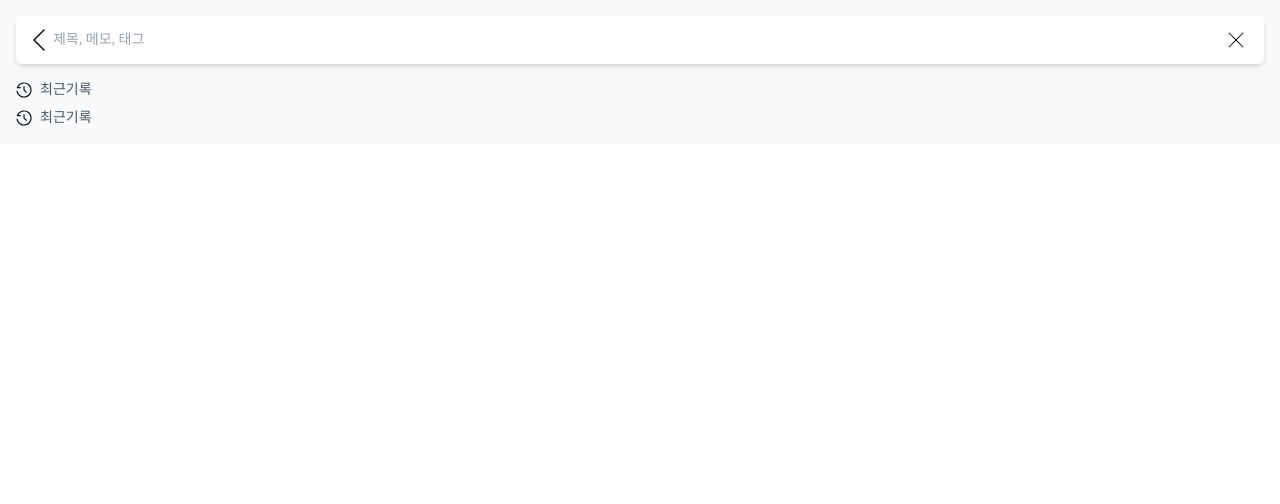
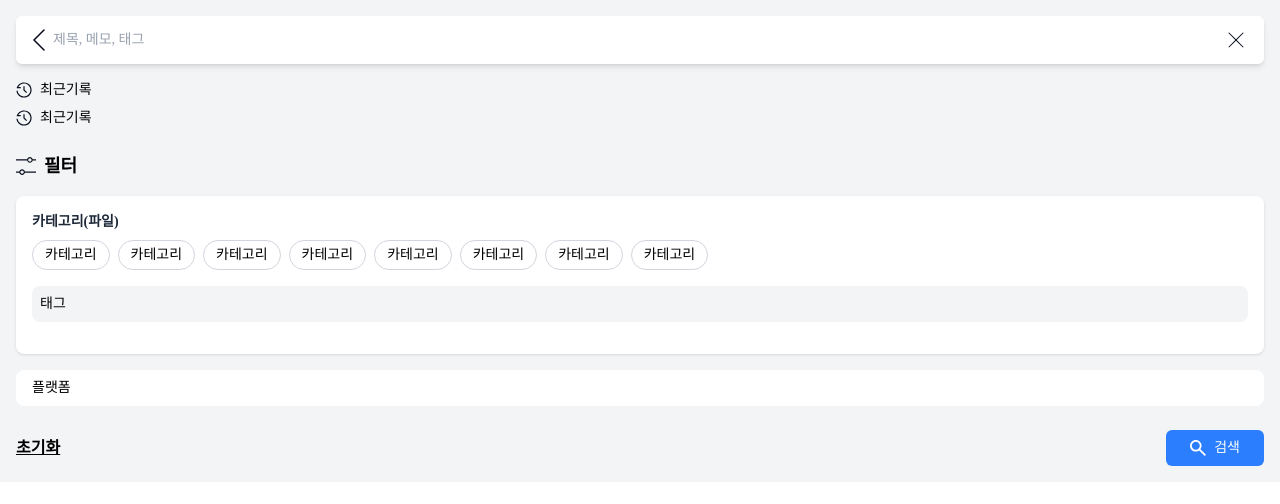
Before and after one commit to Leets-Official/BOOKMARK-FE, a React (Vite) app: page /search in a window 1280 px wide. Shown: the top 504 px of the page. Built offline with nearby package versions, Linux system fonts and the light colour scheme.

Commit message:
feat: 필터, 플랫폼, 하단 바 구현

```diff
--- a/src/components/common/Input.tsx
+++ b/src/components/common/Input.tsx
@@ -5,7 +5,7 @@ interface InputProps {
   value: string;
   onChange: React.ChangeEventHandler<HTMLInputElement>;
   className: string;
-  onKeyDown: React.KeyboardEventHandler<HTMLInputElement>;
+  onKeyDown?: React.KeyboardEventHandler<HTMLInputElement>;
 }
 
 const Input: React.FC<InputProps> = ({
--- a/src/pages/Search.tsx
+++ b/src/pages/Search.tsx
@@ -1,23 +1,74 @@
 // import React from 'react';
 import FilterSearchBar from '@/components/layout/searchBar/FilterSearchBar';
-import { HistoryIcon } from '@/assets';
-// import Input from '@/components/common/Input';
+import { HistoryIcon, FilterIcon, SearchIcon } from '@/assets';
+import Input from '@/components/common/Input';
 
 const Search = () => {
   return (
-    <div className='flex flex-col w-full h-full p-4 bg-gray-50'>
-      {/* 검색바 */}
+    <div className='flex flex-col w-full h-full p-4 bg-gray-100'>
+      {/* 상단 검색바 */}
       <FilterSearchBar />
+
       {/* 최근기록 */}
       <div className='mt-4'>
-        <div className='flex items-center text-sm text-gray-600 bg-gray-50'>
+        <div className='flex items-center text-sm text-black'>
           <HistoryIcon className='w-4 h-4 mr-2' />
           최근기록
         </div>
-        <div className='flex items-center text-sm text-gray-600 mt-2'>
+        <div className='flex items-center text-sm text-black mt-2'>
           <HistoryIcon className='w-4 h-4 mr-2' />
           최근기록
         </div>
+      </div>
+
+      {/* 필터 */}
+      <div className='flex items-center font-semibold text-lg mt-6 mb-4'>
+        <FilterIcon className='w-5 h-5 mr-2 text-black' />
+        필터
+      </div>
+
+      {/* 필터 영역 박스 */}
+      <div className='bg-white p-4 rounded-lg shadow-sm'>
+        {/* 카테고리 제목 */}
+        <div className='mb-2 text-sm font-semibold text-gray-800'>카테고리(파일)</div>
+
+        {/* 카테고리 태그들 */}
+        <div className='flex flex-wrap gap-2 mb-4'>
+          {Array.from({ length: 8 }).map((_, idx) => (
+            <div key={idx} className='px-3 py-1 bg-white border border-gray-300 rounded-full text-sm text-black'>
+              카테고리
+            </div>
+          ))}
+        </div>
+
+        {/* 태그 인풋 */}
+        <div className='w-full bg-gray-100 rounded-lg px-2 py-2 mb-4'>
+          <Input
+            placeholder='태그'
+            value=''
+            onChange={() => {}}
+            className='w-full bg-transparent focus:outline-none text-sm placeholder-black'
+          />
+        </div>
+      </div>
+
+      {/* 플랫폼 인풋 */}
+      <div className='mt-4 bg-white rounded-lg px-4 py-2'>
+        <Input
+          placeholder='플랫폼'
+          value=''
+          onChange={() => {}}
+          className='w-full bg-transparent focus:outline-none text-sm placeholder-black'
+        />
+      </div>
+
+      {/* 초기화 / 검색 버튼 */}
+      <div className='mt-6 flex justify-between items-center'>
+        <button className='text-black underline font-semibold'>초기화</button>
+        <button className='flex items-center gap-2 px-6 py-2 bg-blue-500 text-white rounded-md text-sm'>
+          <SearchIcon className='w-4 h-4' />
+          검색
+        </button>
       </div>
     </div>
   );
```
